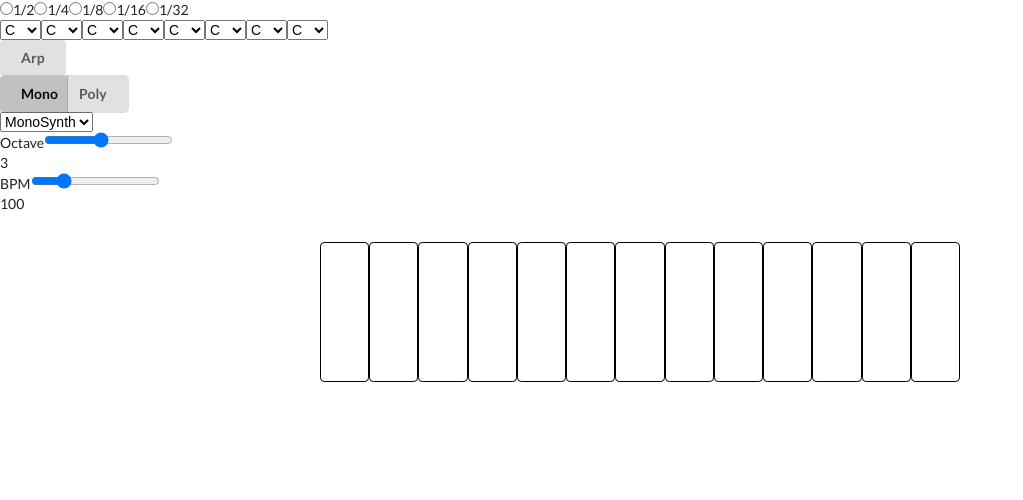
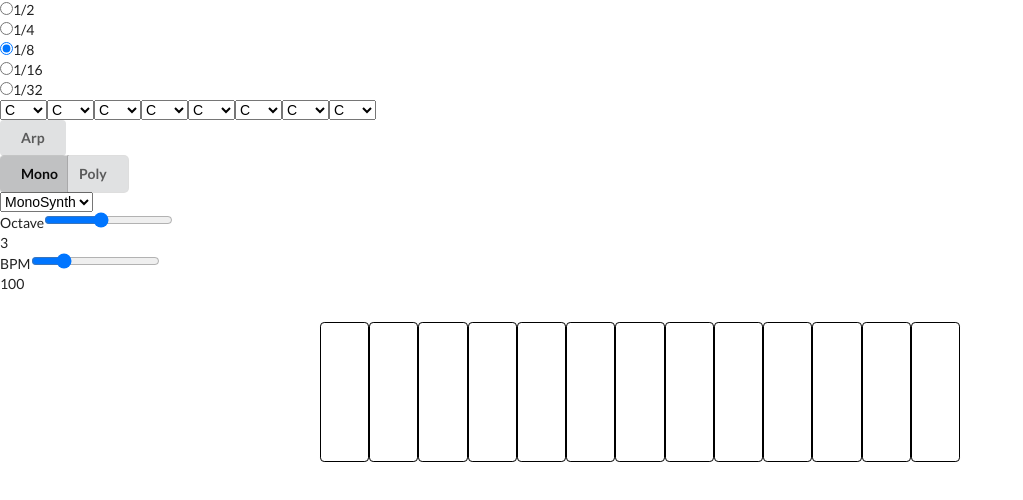
Before and after one commit to hoshikitsunoda/react-synth, a React (Create React App) app: page / in a window 1280 px wide. Shown: the top 500 px of the page, without its empty margins (0-1023 px from the left). Built offline with nearby package versions, Linux system fonts and the light colour scheme.

Commit message:
pass it to Synth and update notes in handleSequence method #7

```diff
--- a/src/components/Arpeggiator.js
+++ b/src/components/Arpeggiator.js
@@ -1,39 +1,58 @@
 import React, { Component } from 'react'
-import notes from '../constants/Constants'
+import { notes, noteLengthValue } from '../constants/Constants'
 
 class Arpeggiator extends Component {
   state = { noteLength: '', active: false, steps: [] }
   sequenceNotes = []
 
-  handleUpdate = () => {
-    this.props.sendData(this.state.noteLength)
+  handleNoteLengthUpdate = () => {
+    this.props.sendNoteLength(this.state.noteLength)
+  }
+
+  handleArpeggiatorNoteUpdate = () => {
+    this.props.arpeggiatorNoteChange(this.state.steps)
   }
 
   handleSelectChange = event => {
-    this.setState({ noteLength: event.target.value }, this.handleUpdate)
+    this.setState(
+      { noteLength: event.target.value },
+      this.handleNoteLengthUpdate
+    )
   }
 
   handleSequenceInput = () => {
-    const result = []
+    const steps = []
     this.sequenceNotes.forEach(item => {
-      result.push(item.value)
+      steps.push(item.value)
     })
-    this.setState({ steps: result }, () => {
-      console.log(this.state.steps)
-    })
+    this.setState({ steps: steps }, this.handleArpeggiatorNoteUpdate)
   }
 
   onClick = () => {
     const isActive = this.state.active
     this.setState({ active: !isActive })
     this.props.sequencer()
-    this.handleSequenceInput()
   }
 
   render() {
-    const noteList = notes.notes.map((note, index) => {
+    const noteLengthList = noteLengthValue.map((value, index) => {
       return (
-        <option key={index} value={note}>
+        <div key={index}>
+          <input
+            onChange={this.handleSelectChange}
+            name="note-length"
+            type="radio"
+            value={value}
+            defaultChecked={value === '8n' ? 'defaultChecked' : ''}
+          />
+          <label htmlFor={value}>{`1/${value.slice(0, -1)}`}</label>
+        </div>
+      )
+    })
+
+    const noteList = notes.map((note, index) => {
+      return (
+        <option key={index} value={`${note === 'skip' ? '' : note + '3'}`}>
           {note}
         </option>
       )
@@ -42,6 +61,7 @@ class Arpeggiator extends Component {
     const sequence = [1, 2, 3, 4, 5, 6, 7, 8].map(item => {
       return (
         <select
+          onChange={this.handleSequenceInput}
           key={item}
           name={`step-${item}`}
           id={`step-${item}`}
@@ -53,43 +73,7 @@ class Arpeggiator extends Component {
     })
     return (
       <div>
-        <div className="noteLength">
-          <input
-            onChange={this.handleSelectChange}
-            name="note-length"
-            type="radio"
-            value="2n"
-          />
-          <label htmlFor="2n">1/2</label>
-          <input
-            onChange={this.handleSelectChange}
-            name="note-length"
-            type="radio"
-            value="4n"
-          />
-          <label htmlFor="4n">1/4</label>
-          <input
-            onChange={this.handleSelectChange}
-            name="note-length"
-            type="radio"
-            value="8n"
-          />
-          <label htmlFor="8n">1/8</label>
-          <input
-            onChange={this.handleSelectChange}
-            name="note-length"
-            type="radio"
-            value="16n"
-          />
-          <label htmlFor="16n">1/16</label>
-          <input
-            onChange={this.handleSelectChange}
-            name="note-length"
-            type="radio"
-            value="32n"
-          />
-          <label htmlFor="32n">1/32</label>
-        </div>
+        <div className="noteLength">{noteLengthList}</div>
         <div className="sequence">{sequence}</div>
         <button
           onClick={this.onClick}
--- a/src/components/ControlPanel.js
+++ b/src/components/ControlPanel.js
@@ -7,19 +7,24 @@ import BPMCounter from './BPMCounter'
 
 const ControlPanel = props => {
   const {
-    sendData,
+    sendNoteLength,
     sequencer,
     changeVoice,
     synthVoice,
     changeSynthType,
     synthChange,
     octaveChange,
-    bpmChange
+    bpmChange,
+    arpeggiatorNoteChange
   } = props
 
   return (
     <div>
-      <Arpeggiator sendData={sendData} sequencer={sequencer} />
+      <Arpeggiator
+        sendNoteLength={sendNoteLength}
+        arpeggiatorNoteChange={arpeggiatorNoteChange}
+        sequencer={sequencer}
+      />
       <MonoPoly changeVoice={changeVoice} synthVoice={synthVoice} />
       <SynthType
         changeSynthType={changeSynthType}
--- a/src/components/KeyBoard.js
+++ b/src/components/KeyBoard.js
@@ -1,5 +1,5 @@
 import React, { Component } from 'react'
-import keys from '../constants/Constants'
+import { keys } from '../constants/Constants'
 
 import styled from 'styled-components'
 
@@ -179,7 +179,7 @@ class KeyBoard extends Component {
   }
 
   render() {
-    const pianoKeys = keys.keys.map((key, index) => {
+    const pianoKeys = keys.map((key, index) => {
       return (
         <KeyWrap
           key={key}
--- a/src/components/Synth.js
+++ b/src/components/Synth.js
@@ -8,19 +8,21 @@ class Synth extends Component {
   state = {
     type: 'Mono',
     voice: 'mono',
-    noteLength: '',
+    noteLength: '8n',
     note: '',
     octave: 3,
-    BPMCount: 100
+    BPMCount: 100,
+    steps: ['C3', 'C3', '', 'C3', 'C3', 'C3', 'C3', 'C4']
   }
 
-  delay = new Tone.PingPongDelay('8t', 0.2)
+  delay = new Tone.PingPongDelay('8t', 0.4)
   wah = new Tone.AutoWah()
   volume = new Tone.Volume(-30)
+  volume2 = new Tone.Volume(-20)
 
   synthArp = new Tone.AMSynth().chain(this.wah, this.delay, Tone.Master)
   synthMono = new Tone.MonoSynth().chain(this.volume, Tone.Master)
-  synthPoly = new Tone.PolySynth().chain(this.volume, Tone.Master)
+  synthPoly = new Tone.PolySynth().chain(this.volume2, Tone.Master)
 
   getNoteLength = length => {
     this.setState({ noteLength: length })
@@ -44,6 +46,10 @@ class Synth extends Component {
 
   handleBPMChange = bpm => {
     this.setState({ BPMCount: bpm })
+  }
+
+  handleArpeggiatorNotes = steps => {
+    this.setState({ steps: steps })
   }
 
   handleSynthChange = () => {
@@ -90,7 +96,7 @@ class Synth extends Component {
   }
 
   handleSequence = () => {
-    const notes = [['C3', 'B3'], ['E3', 'D3'], 'G3', ['A3', 'G3', 'F4']]
+    const notes = this.state.steps
     const sequence = new Tone.Sequence(
       (time, note) => {
         this.synthArp.triggerAttackRelease(note, '100hz', time)
@@ -102,7 +108,6 @@ class Synth extends Component {
     sequence.start()
     Tone.Transport.toggle()
 
-    // change this value to change tempo
     Tone.Transport.bpm.value = this.state.BPMCount
   }
 
@@ -120,7 +125,7 @@ class Synth extends Component {
     return (
       <div>
         <ControlPanel
-          sendData={this.getNoteLength}
+          sendNoteLength={this.getNoteLength}
           sequencer={this.handleSequence}
           changeVoice={this.handleVoiceChange}
           changeSynthType={this.handleTypeChange}
@@ -128,6 +133,7 @@ class Synth extends Component {
           synthChange={this.handleSynthChange}
           octaveChange={this.handleOctaveChange}
           bpmChange={this.handleBPMChange}
+          arpeggiatorNoteChange={this.handleArpeggiatorNotes}
         />
         <KeyBoard
           onClick={this.handleChangeType}
--- a/src/constants/Constants.js
+++ b/src/constants/Constants.js
@@ -1,8 +1,24 @@
 // import React from 'react'
 
-const keys = ['a', 'w', 's', 'e', 'd', 'f', 't', 'g', 'y', 'h', 'u', 'j', 'k']
+export const keys = [
+  'a',
+  'w',
+  's',
+  'e',
+  'd',
+  'f',
+  't',
+  'g',
+  'y',
+  'h',
+  'u',
+  'j',
+  'k'
+]
 
-const notes = [
+export const noteLengthValue = ['2n', '4n', '8n', '16n', '32n']
+
+export const notes = [
   'C',
   'C#',
   'D',
@@ -15,7 +31,10 @@ const notes = [
   'A',
   'A#',
   'B',
-  'C'
+  'C',
+  'skip'
 ]
 
-export default { keys, notes }
+// const arp = [['C3', 'B3'], ['E3', 'D3'], 'G3', ['A3', 'G3', 'F4']]
+
+export default { keys }
```
